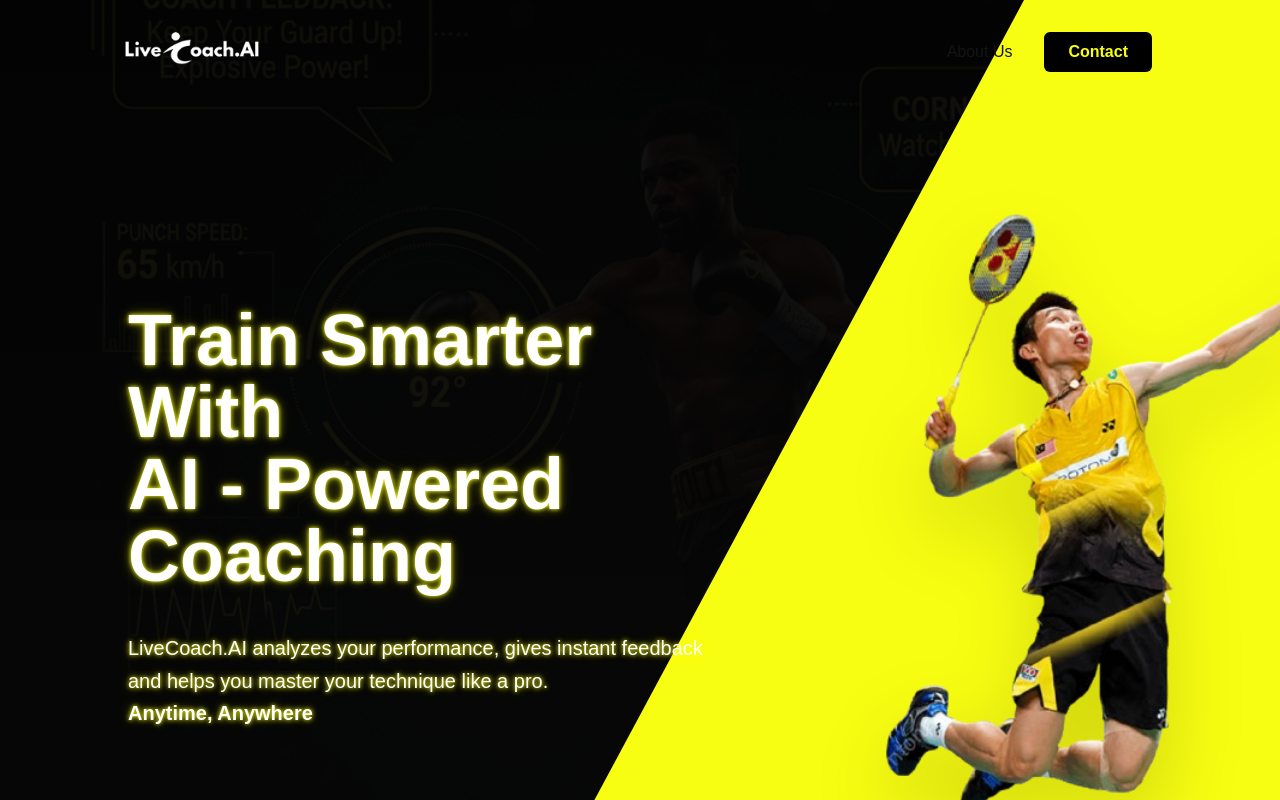
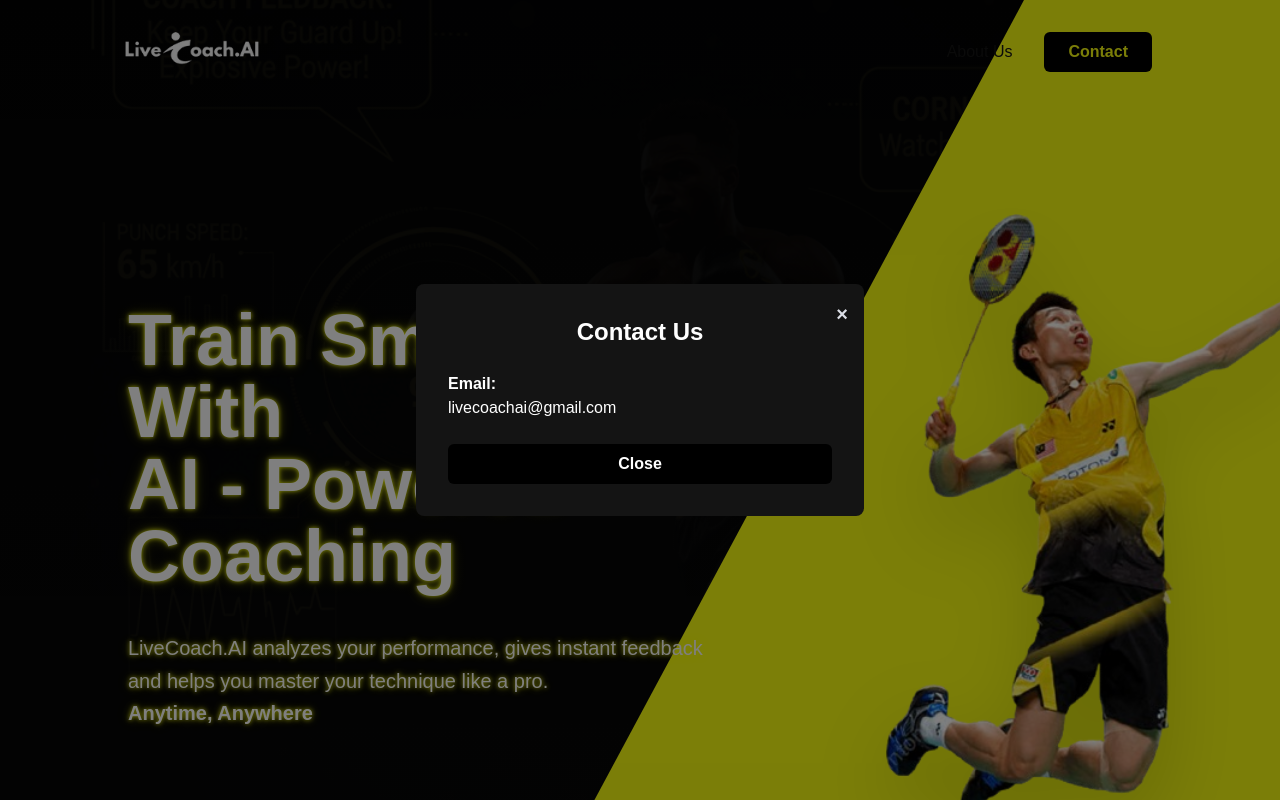
Before and after one commit to UdevN2003/LiveCoach.ai, a React (Vite) app: page / in a window 1280 px wide. Both pictures are taken after a click on the button "Contact". Shown: the top 800 px of the page. Built offline with nearby package versions, Linux system fonts and the light colour scheme; a web font is replaced by a local one.

Commit message:
Contact pop up created

```diff
--- a/src/components/Navbar.jsx
+++ b/src/components/Navbar.jsx
@@ -1,19 +1,61 @@
-import React from 'react'
+import React, { useState } from 'react'
 import logo from '../assets/images/logo.png'
 
 function Navbar() {
+  const [showContactModel, setShowContactModel] = useState(false);
+
+  const contact = () => {
+    setShowContactModel(true);
+  };
+
+  const closeModal = () => {
+    setShowContactModel(false);
+  };
+
   return (
+    <>
       <nav className="relative z-10 flex items-center justify-between pr-32 pt-6 w-full top-0 left-0 bg-transparent h-20">
           <div className='scale-50'>
               <img src={logo} alt="LiveCoach.ai Logo" className="h-auto max-h-96" />
           </div>
           <div className="flex gap-8 items-center">
             <a href="#about" className="hover:text-gray-900 transition-colors text-[#141414]">About Us</a>
-          <button className="bg-black text-primary px-6 py-2 rounded-md font-semibold hover:bg-primary hover:text-black transition-colors">
+            <button onClick={contact} className="bg-black text-primary px-6 py-2 rounded-md font-semibold hover:bg-primary hover:text-black transition-colors">
               Contact
             </button>
           </div>
       </nav>
+
+      {/* Contact Modal */}
+      {showContactModel && (
+        <div className="fixed inset-0 z-50 flex items-center justify-center bg-black bg-opacity-50">
+          <div className="bg-[#141414] rounded-lg p-8 max-w-md w-full mx-4 relative">
+            <button
+              onClick={closeModal}
+              className="absolute top-4 right-4 text-text-muted hover:text-[#ff0000] text-xl font-bold"
+            >
+              ×
+            </button>
+
+            <h2 className="text-2xl font-bold mb-6 text-center">Contact Us</h2>
+
+            <div className="space-y-4">
+              <div>
+                <h3 className="font-semibold text-text-muted-700">Email:</h3>
+                <p className="text-text-muted-600">livecoachai@gmail.com</p>
+              </div>
+            </div>
+
+            <button
+              onClick={closeModal}
+              className="mt-6 w-full bg-black text-white px-6 py-2 rounded-md font-semibold hover:text-[#ff0000] transition-colors"
+            >
+              Close
+            </button>
+          </div>
+        </div>
+      )}
+    </>
   )
 }
 
```
Lines whose indentation alone changed are shown as unchanged.
